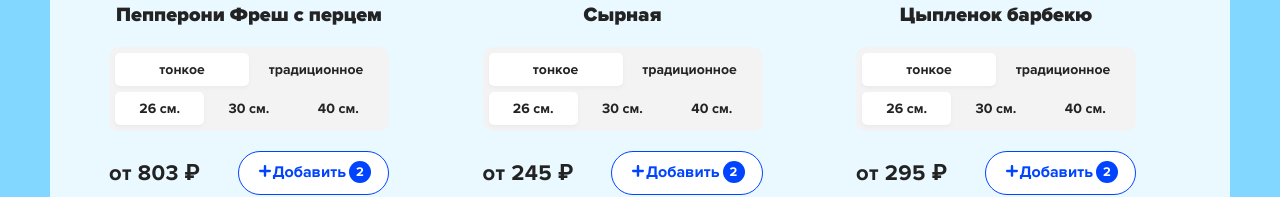
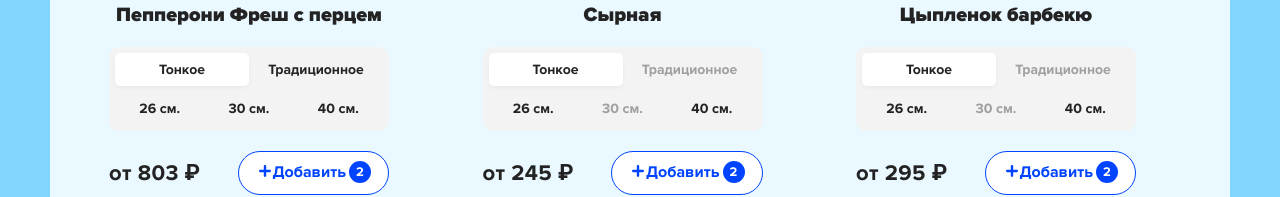
Before and after one commit to AbolnikovAnton/react-pizza, a React (Create React App) app: page / in a window 1280 px wide. Shown: the part 525-722 px from the top of the page. Built offline with nearby package versions, Linux system fonts and the light colour scheme.

Commit message:
add getting items from server

```diff
--- a/package.json
+++ b/package.json
@@ -6,8 +6,10 @@
     "@testing-library/jest-dom": "^5.16.1",
     "@testing-library/react": "^12.1.2",
     "@testing-library/user-event": "^13.5.0",
+    "axios": "^0.24.0",
     "classnames": "^2.3.1",
     "node-sass": "^4.14.1",
+    "prop-types": "^15.8.0",
     "react": "^17.0.2",
     "react-dom": "^17.0.2",
     "react-router-dom": "^6.2.1",
--- a/src/App.js
+++ b/src/App.js
@@ -1,3 +1,4 @@
+import axios from 'axios';
 import React, { useEffect, useState } from 'react';
 import {
   Route,
@@ -11,10 +12,8 @@ function App() {
   const [pizzas, setPizzas] = useState([]);
 
   useEffect(() => {
-    fetch('http://localhost:3000/db.json')
-      .then(data => data.json())
-      .then(json => setPizzas(json.pizzas))
-
+    axios.get('http://localhost:3000/db.json')
+      .then(({ data }) => setPizzas(data.pizzas))
   }, [])
 
 
--- a/src/components/PizzaBlock.jsx
+++ b/src/components/PizzaBlock.jsx
@@ -1,19 +1,21 @@
-import React from 'react'
+import React, {useState} from 'react'
+import classNames from 'classnames';
+import PropTypes from 'prop-types';
 
-function PizzaBlock( {imageUrl, name, price}) {
-  // const avilableTypes = ["Тонкое", "Традиционное"];
-  // const avilableSizes = [26, 30, 40];
+function PizzaBlock( {imageUrl, name, price, types, sizes}) {
+  const avilableTypes = ["Тонкое", "Традиционное"];
+  const avilableSizes = [26, 30, 40];
 
-  // const [activeType, setActiveType] = useState(types[0]);
-  // const [activeSize, setActiveSize] = useState(sizes[0]);
+  const [activeType, setActiveType] = useState(types[0]);
+  const [activeSize, setActiveSize] = useState(sizes[0]);
 
-  // const onSelectTypes = (index) => {
-  //   setActiveType(index);
-  // };
+  const onSelectTypes = (index) => {
+    setActiveType(index);
+  };
 
-  // const onSelectSize = (index) => {
-  //   setActiveSize(index);
-  // };
+  const onSelectSize = (index) => {
+    setActiveSize(index);
+  };
 
     return (
         <div className="pizza-block">
@@ -25,13 +27,24 @@ function PizzaBlock( {imageUrl, name, price}) {
         <h4 className="pizza-block__title">{name}</h4>
         <div className="pizza-block__selector">
           <ul>
-            <li className="active">тонкое</li>
-            <li>традиционное</li>
+            {avilableTypes.map((type, index) =>
+            <li
+            onClick={onSelectTypes}
+            className={classNames({
+              active : activeType === index,
+              disabled : !types.includes(index)
+            })}>{type}</li>
+            )}
           </ul>
           <ul>
-            <li className="active">26 см.</li>
-            <li>30 см.</li>
-            <li>40 см.</li>
+          {avilableSizes.map((size, index) =>
+            <li
+            onClick={onSelectSize}
+            className={classNames({
+              active : activeSize === index,
+              disabled : !sizes.includes(size)
+            })}>{size} см.</li>
+            )}
           </ul>
         </div>
         <div className="pizza-block__bottom">
@@ -57,4 +70,13 @@ function PizzaBlock( {imageUrl, name, price}) {
     )
 }
 
+PizzaBlock.propTypes = {
+  name: PropTypes.string.isRequired,
+  imageUrl: PropTypes.string.isRequired,
+  price: PropTypes.number.isRequired,
+  sizes: PropTypes.arrayOf([PropTypes.number]).isRequired,
+  types: PropTypes.arrayOf([PropTypes.number]).isRequired,
+}
+
+
 export default PizzaBlock
--- a/src/scss/components/_pizza-block.scss
+++ b/src/scss/components/_pizza-block.scss
@@ -48,6 +48,10 @@
           border-radius: 5px;
           cursor: auto;
         }
+        &.disabled {
+          opacity: 0.4;
+          pointer-events: none;
+        }
       }
     }
   }
```
Also changed, not shown: 1 other file (tests, documents, lock files or other folders).
